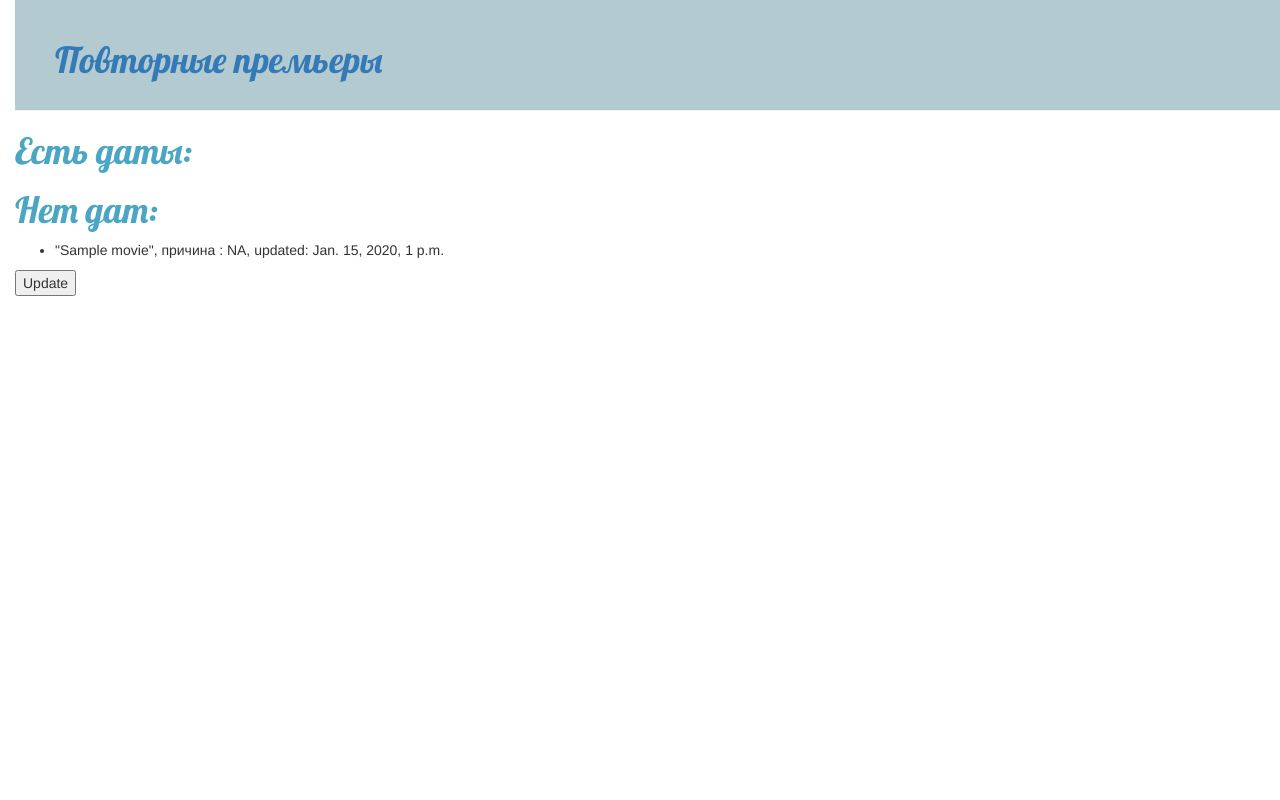
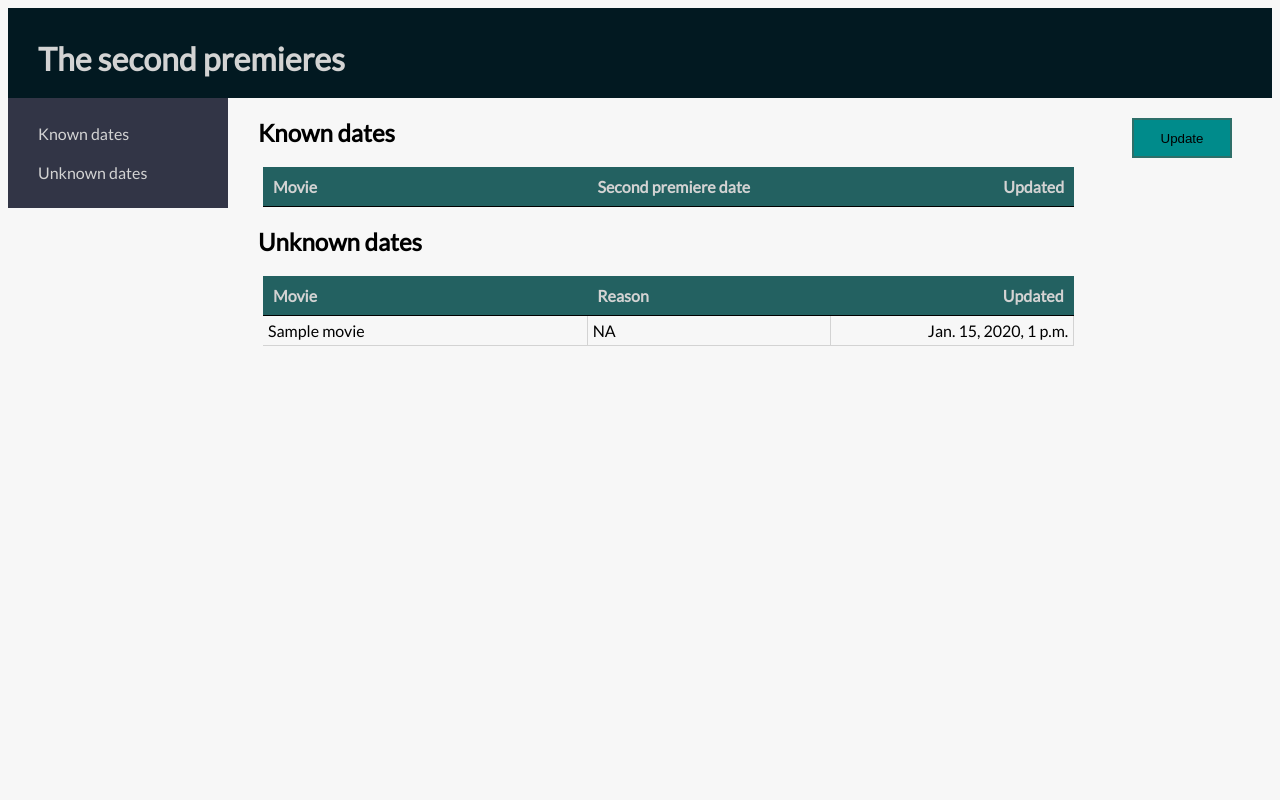
Before and after one commit to Matthew-Ballmer/movies, a Django app: page /movies/ in a window 1280 px wide. Run offline with Django 3.2, Linux system fonts and the light colour scheme; tables that the repository leaves empty hold one stand-in row (values such as "Sample post"); lists and menus that the app fills with data are empty; some libraries are stand-ins or nearby versions.

Commit message:
Update template design
Add HTML tables instead of ULs, add navigation bar, move button right.
Remove bootstrap dependency.

```diff
--- a/movies/static/css/movies.css
+++ b/movies/static/css/movies.css
@@ -1,14 +1,79 @@
+body {
+    font-family: 'Lato', sans-serif;
+    background-color: #f7f7f7;
+}
 h1 {
-    color: #4BA6C4;
-    font-family: 'Lobster';
+
 }
-
-body {
-    padding-left: 15px;
+.page-header {
+    height: 70px;
+    background-color: #021921;
+    padding: 10px;
+    padding-left: 30px;
+    color: lightgrey;
 }
-
-.page-header {
-    background-color: #B4CAD1;
-    margin-top: 0;
-    padding: 20px 20px 20px 40px;
+nav {
+    padding: 0;
+    width: 220px;
+    float: left;
+    background-color: #323546;
 }
+nav ul {
+    padding: 0;
+}
+nav li {
+    list-style-position: inside;
+    padding: 10px;
+    padding-left: 30px;
+    margin: 0;
+    display: inline-block;
+}
+nav a {
+    text-decoration: none;
+    color: lightgrey;
+}
+.content {
+    margin-left: 250px;
+}
+table {
+    border-collapse: collapse;
+    width: 80%;
+    margin: 5px;
+}
+th {
+    border-bottom: 1px solid black;
+    padding: 10px;
+    background-color: #236161;
+    color: lightgray;
+}
+td {
+    border-bottom: 1px solid lightgray;
+    border-right: 1px solid lightgray;
+    padding: 5px;
+}
+.movie-col {
+    text-align: left;
+}
+.updated-col {
+    text-align: right;
+}
+.date-col {
+    text-align: left;
+}
+.reason-col {
+    text-align: left;
+}
+input[type=submit] {
+    background: darkcyan;
+    border-radius: 0;
+    border: 2px solid #2e6f69;
+    padding: 5px;
+    width: 100px;
+    height: 40px;
+    color: black;
+}
+.update-button {
+    float: right;
+    margin: 20px;
+    margin-right: 40px;
+}
--- a/movies/templates/movies/index.html
+++ b/movies/templates/movies/index.html
@@ -1,35 +1,60 @@
 {% load staticfiles %}
 <html>
     <head>
-        <link rel="stylesheet" href="//maxcdn.bootstrapcdn.com/bootstrap/3.2.0/css/bootstrap.min.css">
-        <link rel="stylesheet" href="//maxcdn.bootstrapcdn.com/bootstrap/3.2.0/css/bootstrap-theme.min.css">
-        <link href="https://fonts.googleapis.com/css?family=Lobster&subset=latin,cyrillic" rel="stylesheet" type="text/css">
+        <link href="https://fonts.googleapis.com/css?family=Lato" rel="stylesheet">
         <link rel="stylesheet" href="{% static 'css/movies.css' %}">
     </head>
     <body>
         <div class="page-header">
-            <h1><a href="/movies">Повторные премьеры</a></h1>
+            <h1>The second premieres</h1>
         </div>
-        <h1>Есть даты:</h1>
-        <ul>
-        {% for movie in dvd_releases %}
-            <li>"{{ movie.title }}" : {{ movie.dvd_release_date }},
-                updated: {{ movie.update_date }}</li>
-        {% endfor %}
-        </ul>
 
-        <h1>Нет дат:</h1>
-        <ul>
-        {% for movie in unknown_dvd_releases %}
-            <li>"{{ movie.title }}",
-                причина : {{ movie.dvd_release_date_status }},
-                updated: {{ movie.update_date }}</li>
-        {% endfor %}
-        </ul>
+        <nav>
+            <ul>
+                <li><a href="#known-dates">Known dates</a></li>
+                <li><a href="#unknown-dates">Unknown dates</a></li>
+            </ul>
+        </nav>
 
-        <form action="{% url 'movies:update' %}" method="post">
-            {% csrf_token %}
-            <input type="submit" value="Update" />
-        </form>
+        <div class="update-button">
+            <form action="{% url 'movies:update' %}" method="post">
+                {% csrf_token %}
+                <input type="submit" value="Update" />
+            </form>
+        </div>
+
+        <div class="content">
+            <h2 id="known-dates">Known dates</h2>
+            <table>
+                <tr>
+                    <th class="movie-col" width="40%">Movie</th>
+                    <th class="date-col" width="30%">Second premiere date</th>
+                    <th class="updated-col">Updated</th>
+                </tr>
+                {% for movie in dvd_releases %}
+                <tr>
+                    <td class="movie-col">{{ movie.title }}</td>
+                    <td class="date-col">{{ movie.dvd_release_date }}</td>
+                    <td class="updated-col">{{ movie.update_date }}</td>
+                </tr>
+                {% endfor %}
+            </table>
+
+            <h2 id="unknown-dates">Unknown dates</h2>
+            <table>
+                <tr>
+                    <th class="movie-col" width="40%">Movie</th>
+                    <th class="reason-col" width="30%">Reason</th>
+                    <th class="updated-col">Updated</th>
+                </tr>
+                {% for movie in unknown_dvd_releases %}
+                <tr>
+                    <td class="movie-col">{{ movie.title }}</td>
+                    <td class="reason-col">{{ movie.dvd_release_date_status }}</td>
+                    <td class="updated-col">{{ movie.update_date }}</td>
+                </tr>
+                {% endfor %}
+            </table>
+        </div>
     </body>
 </html>
```
Also changed, not shown: 1 other file.
